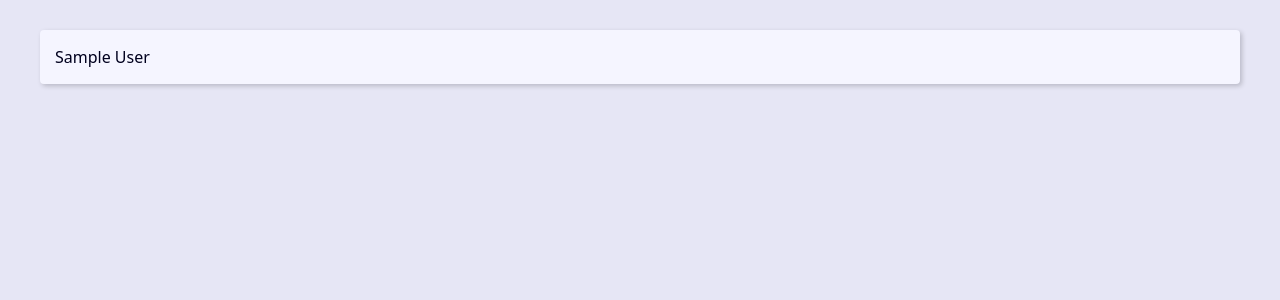
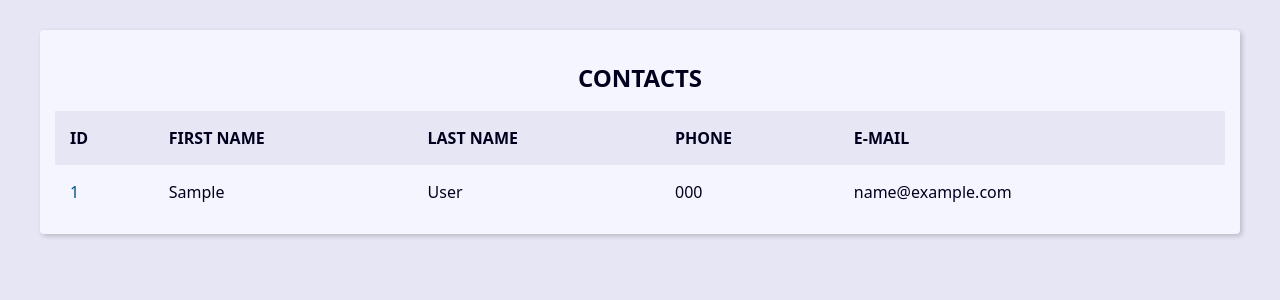
Before and after one commit to Humberto-Matondo/Agenda, a Django app: page / in a window 1280 px wide. Shown: the top 300 px of the page. Run offline with Django 4.2, Linux system fonts and the light colour scheme; tables that the repository leaves empty hold one stand-in row (values such as "Sample post").

Commit message:
created table in index.html file

```diff
--- a/contact/templates/contact/index.html
+++ b/contact/templates/contact/index.html
@@ -1,7 +1,32 @@
 {% extends 'global\base.html' %}
 
 {% block content %}
-    {% for contact in contacts%}
-        {{contact.first_name}} {{contact.last_name}} <br>
-    {% endfor %}
-{% endblock content %}
+  <div class="responsive-table">
+    <table class="contacts-table">
+      <caption class="table-caption">CONTACTS</caption>
+
+      <thead>
+        <tr class="table-row table-row-header">
+          <th class="table-header">ID</th>
+          <th class="table-header">FIRST NAME</th>
+          <th class="table-header">LAST NAME</th>
+          <th class="table-header">PHONE</th>
+          <th class="table-header">E-MAIL</th>
+        </tr>
+      </thead>
+      <tbody>
+        {% for contact in contacts %}
+          <tr class="table-row">
+            <td class="table-cel">
+              <a href="#" class="table-link">{{ contact.id }}</a>
+            </td>
+            <td class="table-cel">{{ contact.first_name }}</td>
+            <td class="table-cel">{{ contact.last_name }}</td>
+            <td class="table-cel">{{ contact.phone}}</td>
+            <td class="table-cel">{{ contact.email}}</td>
+          </tr>
+        {% endfor %}
+      </tbody>
+    </table>
+  </div>
+{% endblock %}
```
